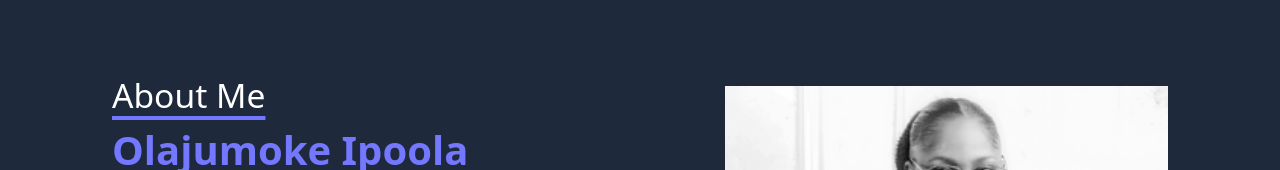
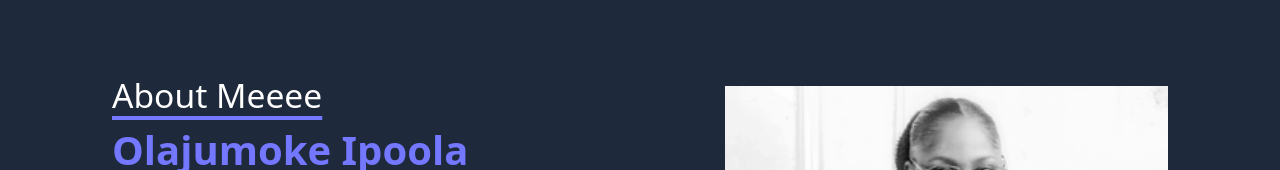
Before and after one commit to jummie-jk/Uptick-Talent-Fellowship, a React (Create React App) app: page / in a window 1280 px wide. Shown: the part 602-772 px from the top of the page. Built offline with nearby package versions, Linux system fonts and the light colour scheme.

Commit message:
Update: Code updated

```diff
--- a/src/components/About.js
+++ b/src/components/About.js
@@ -7,7 +7,7 @@ const About = () => {
       <div className=" bg-blue-secondary text-white px-28 h-[35rem] flex flex-row justify-between py-24 font-PTSans">
         <div>
           <p className="underline underline-offset-8 decoration-4 decoration-lightb text-[2.1rem] ">
-            About Me
+            About Meeee
           </p>
           <p className="text-lightb font-extrabold text-[2.5rem]">Olajumoke Ipoola</p>
           <p className="text-[1rem] font-inter">
```
Also changed, not shown: 1 other file (tests, documents, lock files or other folders).
